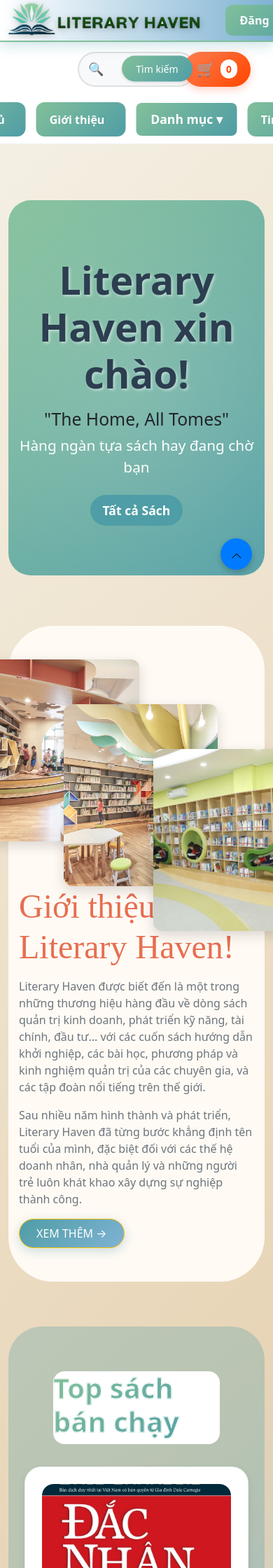
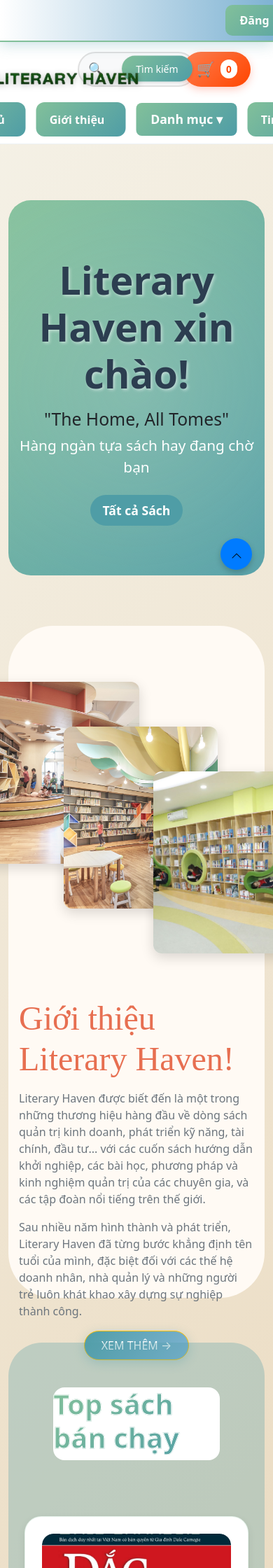
Before and after one commit to ngoctu0405/Book-Store, a PHP site: page / in a window 390 px wide; the page is wider, and only the part inside the window is pictured. Shown: the top 2240 px of that part at 70% size. Run offline with PHP 8.4, Linux system fonts and the light colour scheme.

Commit message:
fix index and media index

```diff
--- a/WEB___Book-Strore/assets/css/style.css
+++ b/WEB___Book-Strore/assets/css/style.css
@@ -2757,16 +2757,19 @@ footer {
   .navbar .menu li a {
     width: 8rem;
   }
+  .nav_2 {
+    width: 100%;
+  }
   .category-btn {
     width: 9rem;
   }
   .logo .Word {
-    left: 1.5rem;
-    top: -4rem;
+    position: relative;
+    left: -4rem;
   }
   .logo .Logo {
     position: relative;
-    top: 4.5rem;
+    /* top: 4.5rem; */
     left: -3rem;
   }
   .btn-auth {
--- a/WEB___Book-Strore/index.html
+++ b/WEB___Book-Strore/index.html
@@ -15,7 +15,7 @@
       .container {
         position: relative;
         top: 8rem;
-        height: 190rem;
+        height: 210rem;
       }
 
       /* ================= Banner ================= */
@@ -502,6 +502,57 @@
         font-size: 1.5rem;
         font-weight: 700;
         margin-bottom: 1rem;
+      }
+      /* Responsive cho thiết bị di động (dưới 768px) */
+      @media (max-width: 767px) {
+        .container {
+          height: 350rem;
+          max-width: 700px;
+        }
+        /* About us */
+        .col-md-6 {
+          position: relative;
+          top: 2rem;
+        }
+        .py-5 {
+          padding: 15rem 0;
+          height: 60rem;
+        }
+        .col-md-6-nd {
+          position: relative;
+          top: 10rem;
+          display: flex;
+          flex-direction: column;
+          justify-content: center;
+          align-items: center;
+        }
+        .hot_sale_selection {
+          height: 120rem;
+        }
+        .col-12 {
+          margin: 1rem 9rem;
+        }
+      }
+
+      /* Responsive cho thiết bị di động (trên 769px) */
+      @media (min-width: 768px) {
+        .logo .Word {
+          position: relative;
+          left: -3rem;
+        }
+        .logo .Logo {
+          position: relative;
+          left: -3rem;
+        }
+        .search-center {
+          margin: 0 150px;
+        }
+        .navbar .menu li a {
+          width: 8rem;
+        }
+        .category-btn {
+          width: 9rem;
+        }
       }
     </style>
 
@@ -826,7 +877,7 @@
             </div>
 
             <!-- CỘT PHẢI: NỘI DUNG -->
-            <div class="col-md-6">
+            <div class="col-md-6-nd">
               <h2 class="intro-title">
                 Giới thiệu <span>Literary Haven!</span>
               </h2>
```
